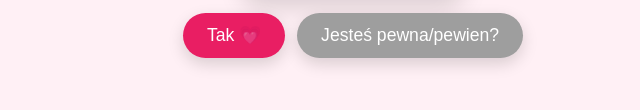
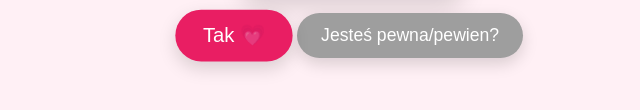
Before and after one commit to Szejku07/walentynka-dla-paulinki, a plain HTML site: page index.html in a window 1280 px wide. Both pictures are taken after a click on the button "Nie 😢". Shown: the part 524-634 px from the top of the page, 287-927 px from the left. Drawn offline with Linux system fonts and the light colour scheme.

Commit message:
Update index.html

```diff
--- a/index.html
+++ b/index.html
@@ -18,46 +18,63 @@
       align-items: center;
       gap: 16px;
     }
+
     h1 {
       font-size: 2.5rem;
       margin-bottom: 10px;
     }
+
     .gif {
       width: 220px;
       max-width: 80vw;
       border-radius: 16px;
       box-shadow: 0 10px 25px rgba(0,0,0,0.15);
     }
+
     .buttons {
       display: flex;
       gap: 12px;
       flex-wrap: wrap;
       justify-content: center;
     }
+
     button {
       cursor: pointer;
       padding: 12px 24px;
       font-size: 1.1rem;
       border: none;
       border-radius: 999px;
-      transition: transform .15s ease, box-shadow .15s ease, background .15s ease;
+      transition: transform .2s ease, box-shadow .15s ease, background .15s ease;
       box-shadow: 0 6px 16px rgba(0,0,0,.15);
     }
-    button:hover { transform: translateY(-1px); box-shadow: 0 10px 22px rgba(0,0,0,.2); }
-    #takBtn { background-color: #e91e63; color: #fff; }
-    #nieBtn { background-color: #9e9e9e; color: #fff; }
+
+    button:hover {
+      transform: translateY(-1px);
+      box-shadow: 0 10px 22px rgba(0,0,0,.2);
+    }
+
+    #takBtn {
+      background-color: #e91e63;
+      color: #fff;
+    }
+
+    #nieBtn {
+      background-color: #9e9e9e;
+      color: #fff;
+    }
   </style>
 </head>
 <body>
+
   <h1>Czy zostaniesz moją Walentynką?</h1>
 
+  <!-- Zmień nazwy plików jeśli masz inne -->
   <video class="gif" src="cute.mp4" autoplay loop muted playsinline></video>
 
   <div class="buttons">
     <button id="takBtn">Tak 💗</button>
     <button id="nieBtn">Nie 😢</button>
   </div>
-
 
   <script>
     const takBtn = document.getElementById("takBtn");
@@ -82,12 +99,16 @@
         "To może inaczej…?",
         "Nie mów „nie” tak szybko!",
         "Jeszcze jedno kliknięcie 💌",
-        "Może zechcesz powiedzieć TAK? 💖"
+        "Może jednak TAK? 💖"
       ];
+
       nieCount++;
-      let tekst = odpowiedzi[Math.min(nieCount, odpowiedzi.length - 1)];
-      nieBtn.textContent = tekst;
+      nieBtn.textContent = odpowiedzi[Math.min(nieCount, odpowiedzi.length - 1)];
+
+      const scale = 1 + nieCount * 0.15;
+      takBtn.style.transform = `scale(${scale})`;
     });
   </script>
+
 </body>
 </html>
```
Lines whose indentation alone changed are shown as unchanged.
